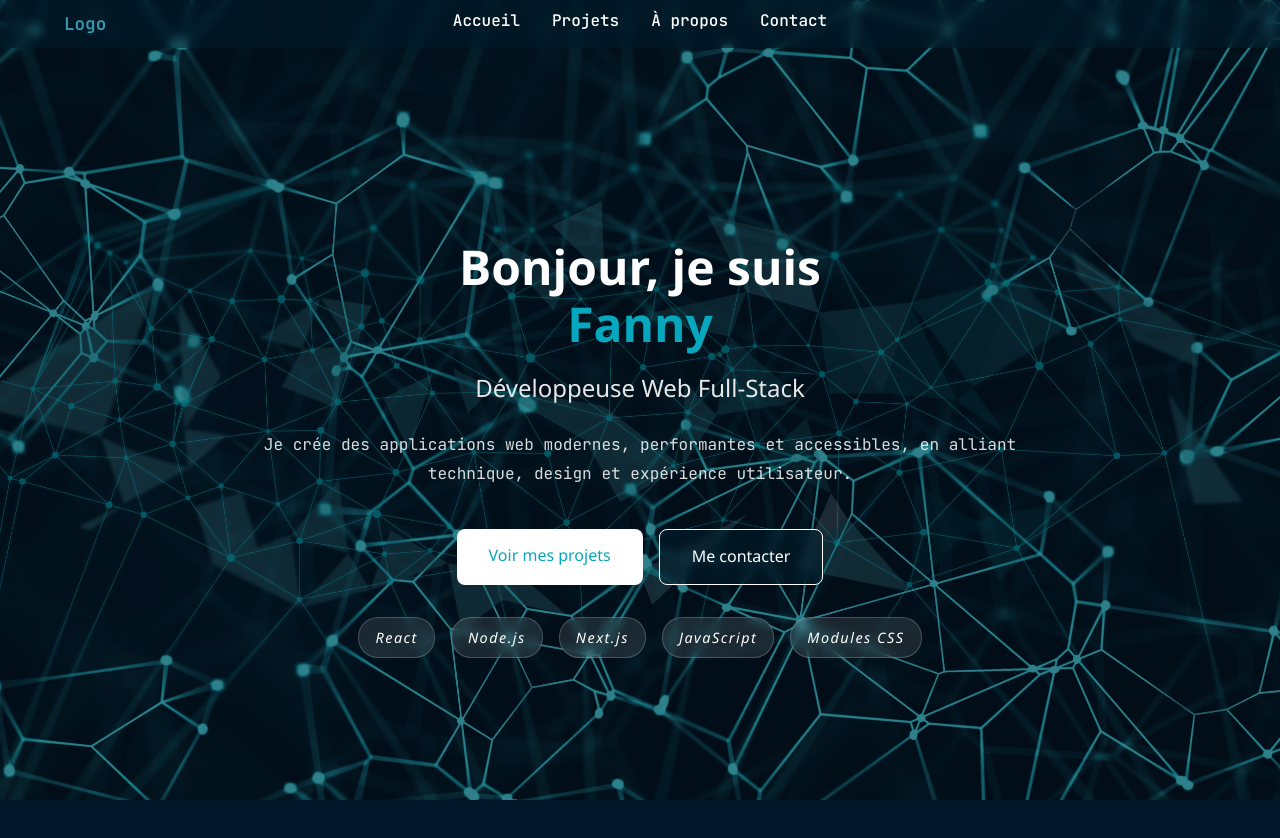
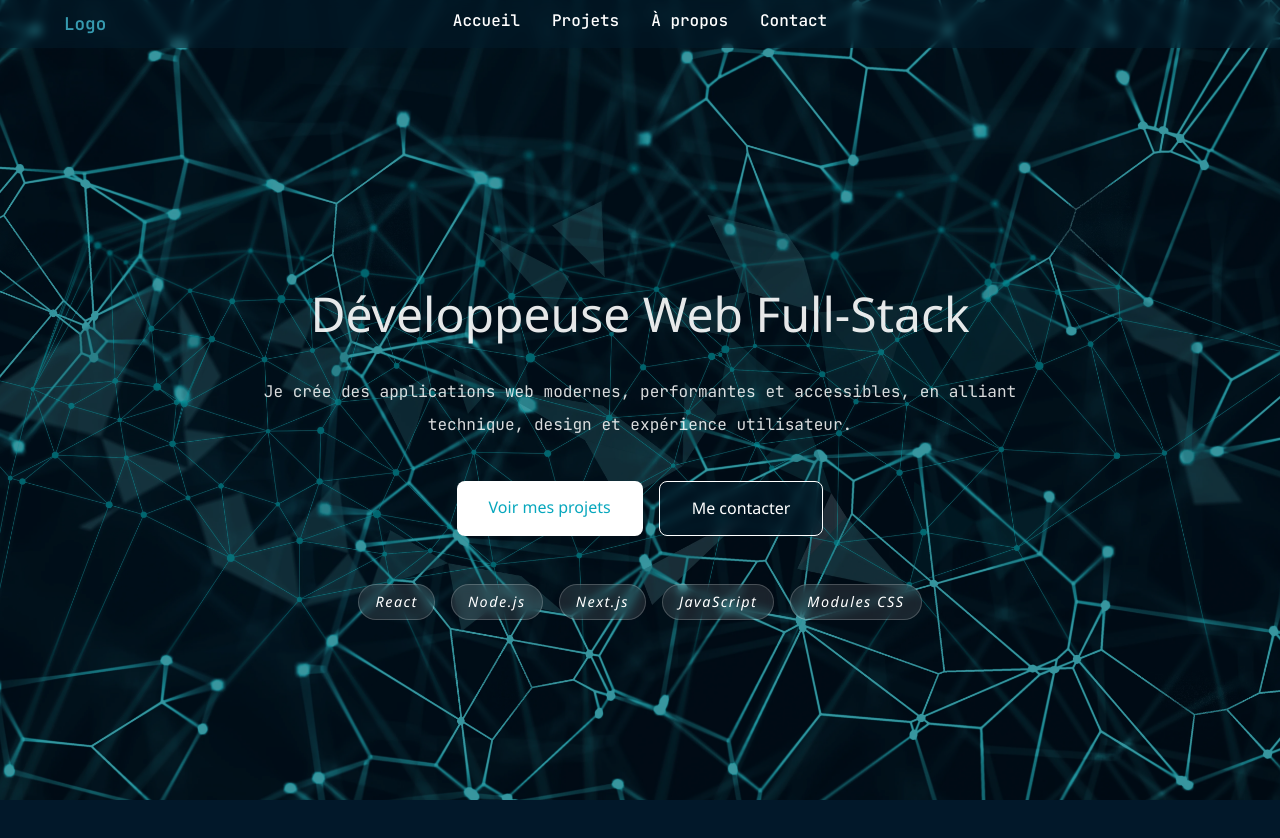
Before and after one commit to fannysaez/startNextJs, a Next.js app: page / in a window 1280 px wide. Shown: the top 838 px of the page. Built offline with nearby package versions, Linux system fonts and the light colour scheme.

Commit message:
styles(pages) : des ajustements sur le style.css

```diff
--- a/app/globals.css
+++ b/app/globals.css
@@ -2,7 +2,7 @@
   --background: #02182a;
   --background-pattern: url('/img/patterns/abstract-digital.webp');
   --background-pattern-size: cover;
-  --background-pattern-opacity: 0.45;
+  --background-pattern-opacity: 0.55;
   --background-pattern-position: center;
 }
 
@@ -10,6 +10,7 @@ html,
 body {
   max-width: 100vw;
   overflow-x: hidden;
+  overflow: hidden;
 }
 
 body {
@@ -38,7 +39,7 @@ body::before {
   background-repeat: no-repeat;
   background-size: var(--background-pattern-size, cover);
   background-position: var(--background-pattern-position, center);
-  opacity: var(--background-pattern-opacity, 0.45);
+  opacity: var(--background-pattern-opacity, 0.55);
   z-index: 0;
   pointer-events: none;
 }
--- a/app/page.js
+++ b/app/page.js
@@ -8,9 +8,6 @@ export default function Home() {
   return (
     <div className={styles.hero}>
       <div className={styles.heroContent}>
-        <h1 className={styles.heroTitle}>
-          Bonjour, je suis <span className={styles.highlight}>Fanny</span>
-        </h1>
         <p className={styles.heroSubtitle}>
           Développeuse Web Full-Stack
         </p>
--- a/app/page.module.css
+++ b/app/page.module.css
@@ -15,22 +15,22 @@
 }
 
 /* Titre principal */
-.heroTitle {
+/* .heroTitle {
   font-size: 3rem;
   font-weight: 700;
   margin-bottom: 1rem;
   line-height: 1.2;
-}
+} */
 
 /* Nom en surbrillance */
-.highlight {
+/* .highlight {
   color: #07a7bd;
   display: block;
-}
+} */
 
 /* Sous-titre */
 .heroSubtitle {
-  font-size: 1.5rem;
+  font-size: 3rem;
   font-weight: 500;
   margin-bottom: 1.5rem;
   opacity: 0.9;
@@ -41,7 +41,7 @@
   font-size: 1.005rem;
   margin-bottom: 2.5rem;
   opacity: 0.85;
-  line-height: 1.8;
+  line-height: 2;
   font-family: var(--font-jetbrains-mono), "JetBrains Mono", monospace;
   font-weight: 200;
 }
@@ -95,7 +95,8 @@
   flex-wrap: wrap;
   justify-content: center;
   gap: 1rem;
-  margin-top: 2rem;
+  margin-top: 3rem;
+  line-height: 1.2;
 }
 /* Responsive : mobile */
 @media (max-width: 768px) {
```
